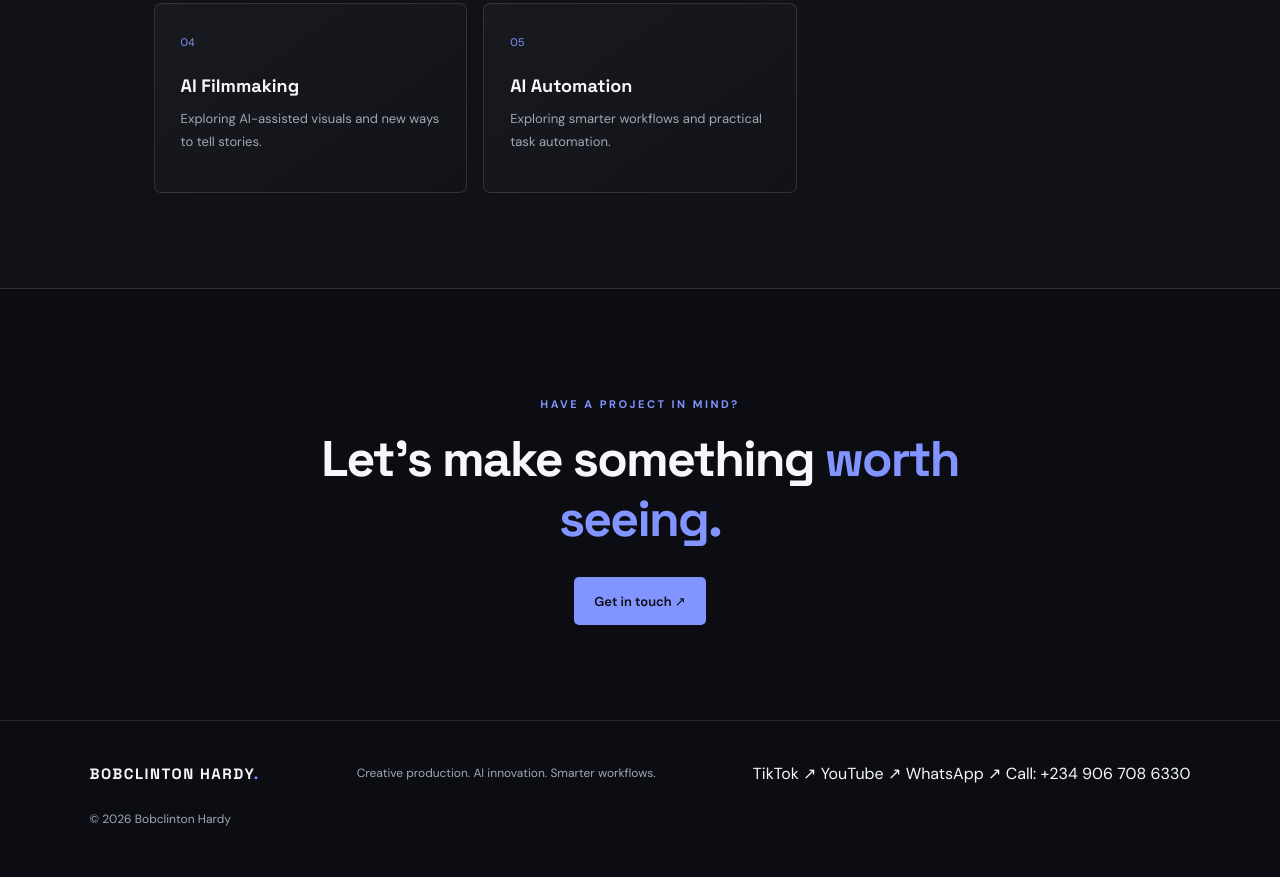
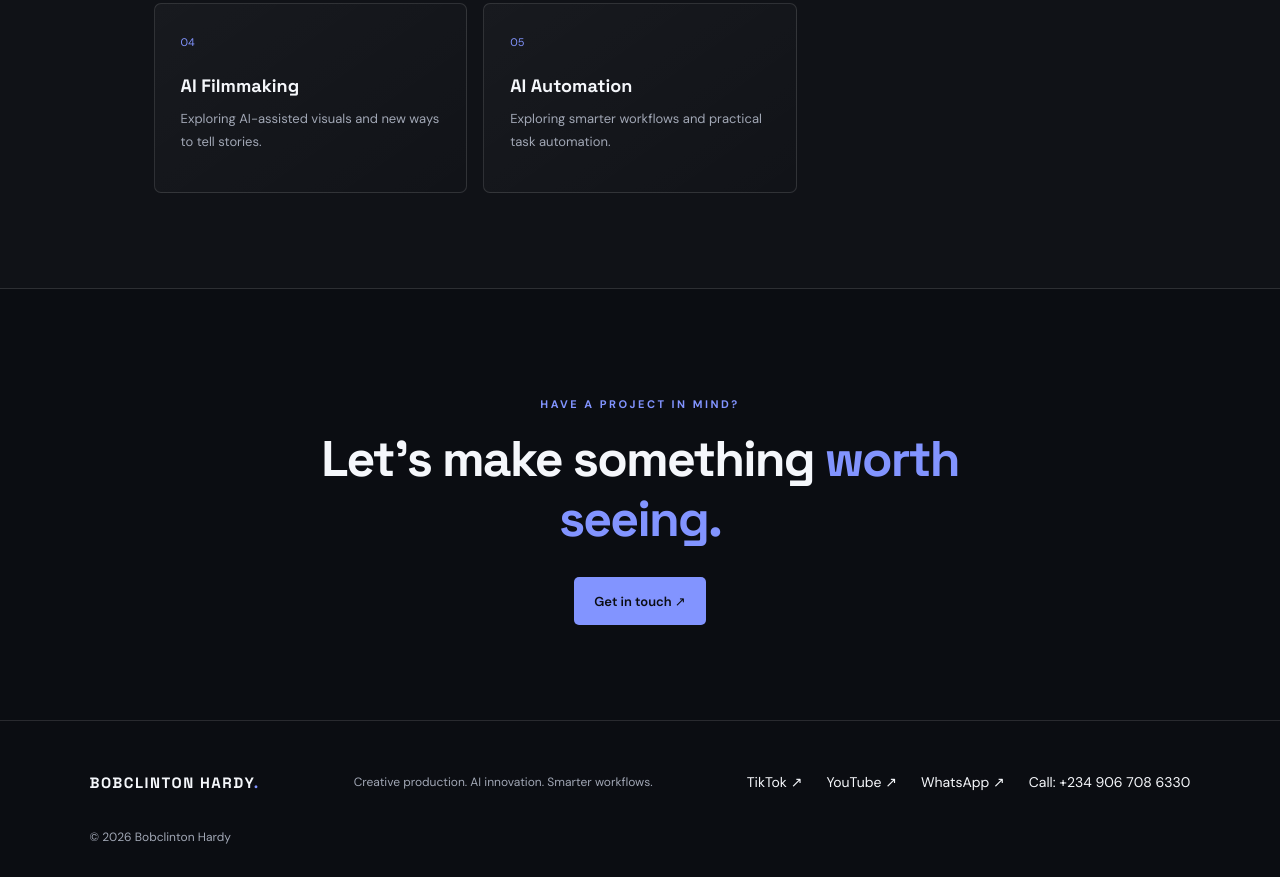
Before and after one commit to mubeenreverserecruiter/bobclinton-portfolio, a website built with Vite: page index.html in a window 1280 px wide. Shown: the part 1854-2731 px from the top of the page. Built offline with nearby package versions, Linux system fonts and the light colour scheme.

Commit message:
Update style.css

```diff
--- a/src/style.css
+++ b/src/style.css
@@ -561,3 +561,23 @@ h2 {
     font-size: 27px;
   }
 }
+
+
+.social-links {
+  display: flex;
+  flex-wrap: wrap;
+  justify-content: center;
+  gap: 12px 24px;
+  margin: 20px 0;
+}
+
+.social-links a {
+  color: #F5F7FB;
+  text-decoration: none;
+  font-size: 14px;
+  transition: color 0.2s ease;
+}
+
+.social-links a:hover {
+  color: #8294FF;
+}
```
